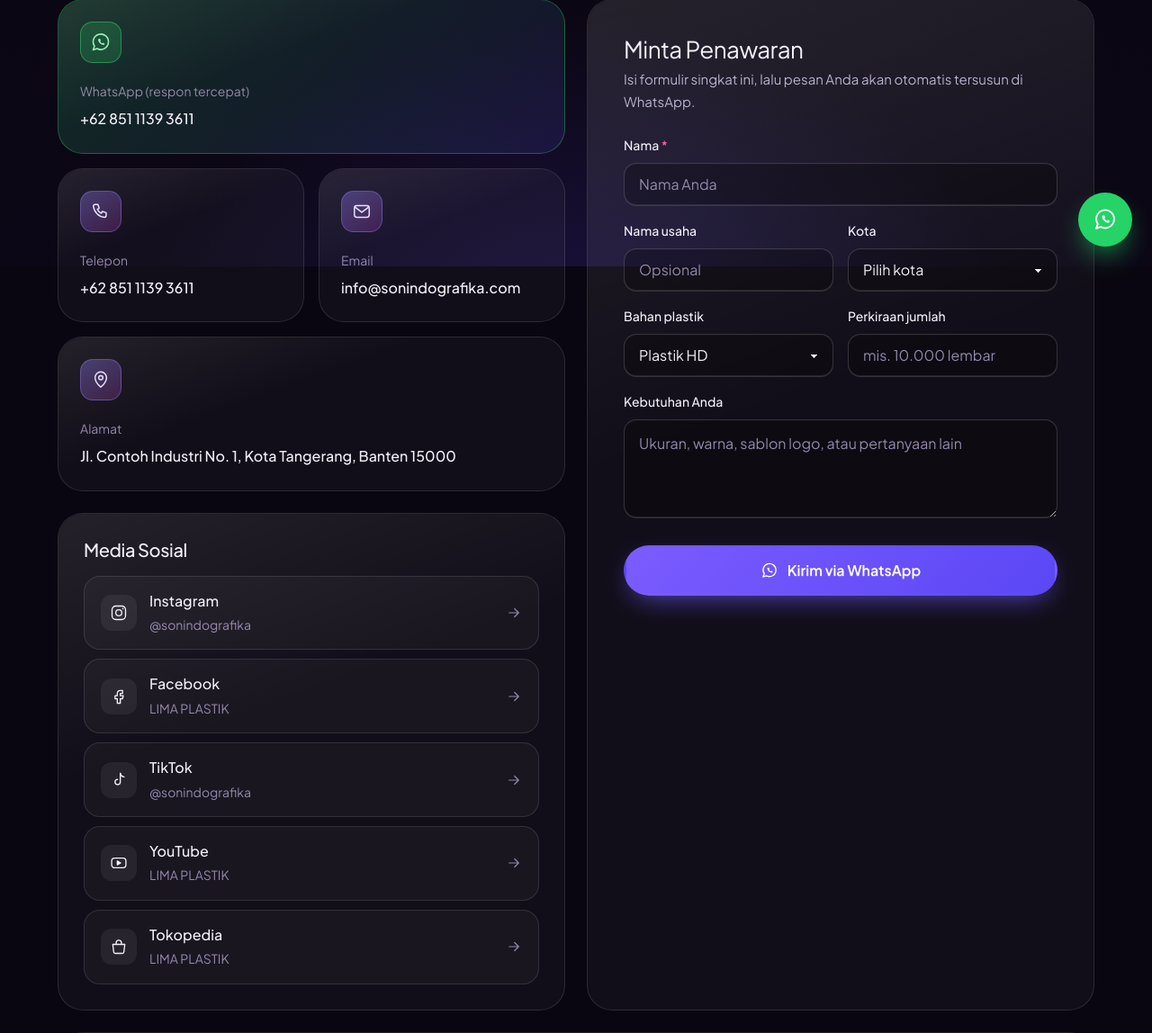
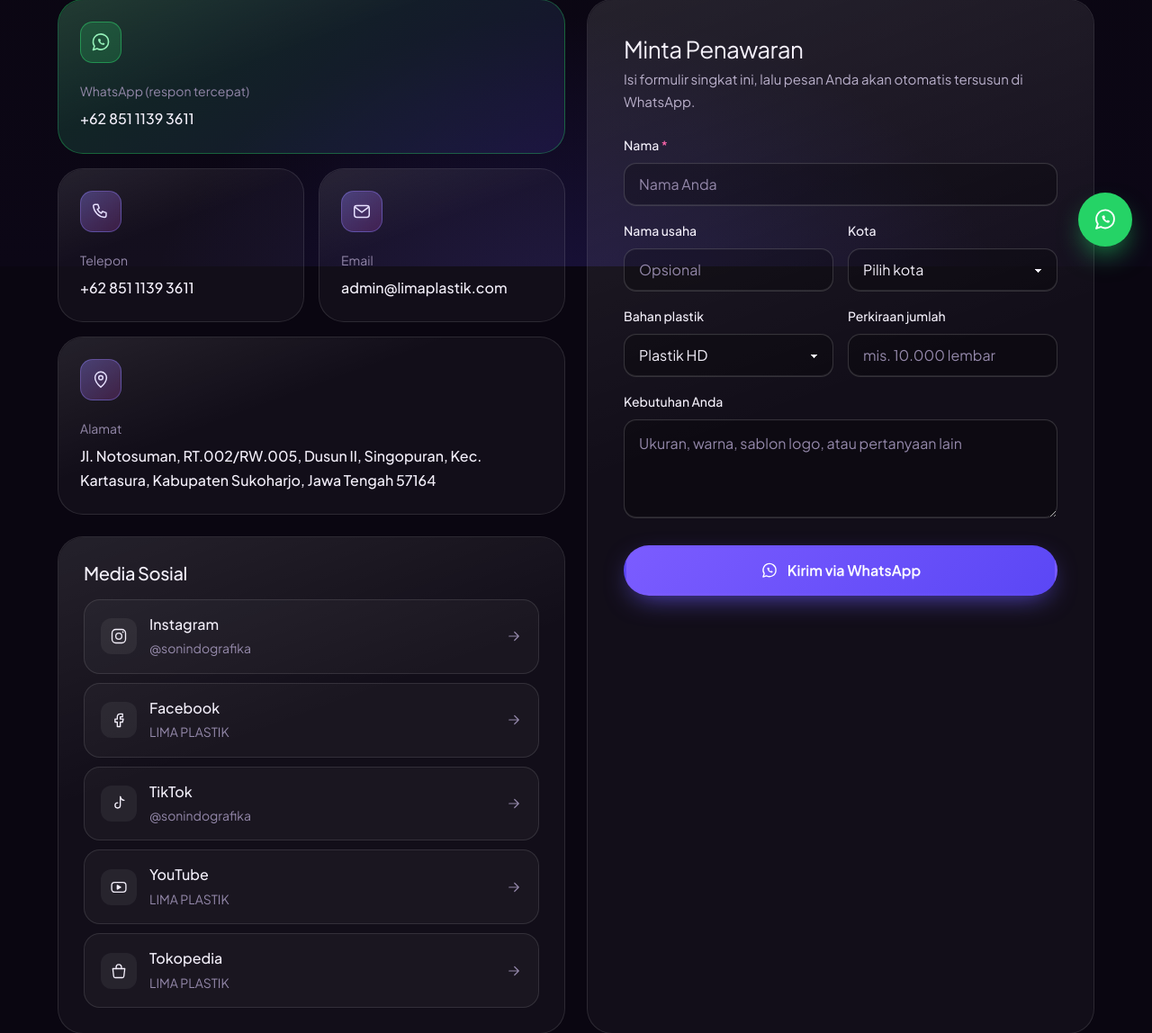
Before and after one commit to dyahayudr/sonindografika, a Node server app: page /kontak in a window 1280 px wide. Shown: the part 504-1652 px from the top of the page at 90% size. Run offline with Node 20, Linux system fonts and the light colour scheme; style sheets or scripts are compiled from the project's sources; some libraries are stand-ins or nearby versions.

Commit message:
Alamat, peta, dan email asli LIMA PLASTIK
Alamat: Jl. Notosuman, RT.002/RW.005, Dusun II, Singopuran, Kec. Kartasura, Kab. Sukoharjo, Jawa Tengah 57164. Peta embed di koordinat -7.5493543,110.746806 dan tombol 'Buka di Google Maps' ke maps.app.goo.gl/joNv26CNAwLaZeGb9. Email admin@limaplastik.com. Meta geo & schema (GeoCoordinates, hasMap) disesuaikan.

Co-Authored-By: Claude Opus 5.5 <noreply@anthropic.com>

```diff
--- a/data/site.js
+++ b/data/site.js
@@ -15,16 +15,19 @@ const site = {
   whatsapp: '6285111393611', // format internasional tanpa "+" dan tanpa spasi → wa.me/6285111393611
   whatsappDisplay: '+62 851 1139 3611',
   phone: '+62 851 1139 3611',
-  email: 'info@sonindografika.com',
+  email: 'admin@limaplastik.com',
   address: {
-    street: 'Jl. Contoh Industri No. 1',
-    locality: 'Kota Tangerang',
-    region: 'Banten',
-    postalCode: '15000',
+    street: 'Jl. Notosuman, RT.002/RW.005, Dusun II, Singopuran, Kec. Kartasura',
+    locality: 'Kabupaten Sukoharjo',
+    region: 'Jawa Tengah',
+    postalCode: '57164',
     country: 'ID',
   },
-  // Teks yang dipakai untuk peta Google Maps (bisa alamat lengkap / nama tempat)
-  mapsQuery: 'Tangerang, Banten',
+  // Titik peta (koordinat tempat "LIMA PLASTIK" di Google Maps) untuk embed di halaman Kontak
+  mapsQuery: '-7.5493543,110.746806',
+  geo: { lat: -7.5493543, lng: 110.746806 },
+  // Link "Buka di Google Maps"
+  mapsUrl: 'https://maps.app.goo.gl/joNv26CNAwLaZeGb9',
   hours: [
     { days: 'Senin – Jumat', time: '08.00 – 17.00' },
     { days: 'Sabtu', time: '08.00 – 14.00' },
--- a/server.js
+++ b/server.js
@@ -104,6 +104,8 @@ const orgSchema = {
     postalCode: site.address.postalCode,
     addressCountry: site.address.country,
   },
+  geo: { '@type': 'GeoCoordinates', latitude: site.geo.lat, longitude: site.geo.lng },
+  hasMap: site.mapsUrl,
   areaServed: site.areas.map((a) => ({ '@type': 'City', name: a })),
   sameAs: site.socials.map((s) => s.url),
   makesOffer: Object.values(materials).map((m) => ({
--- a/views/kontak.ejs
+++ b/views/kontak.ejs
@@ -96,11 +96,11 @@
 
   <div class="container">
     <div class="map-wrap reveal">
-      <iframe title="Peta lokasi <%= site.name %>" src="https://www.google.com/maps?q=<%= encodeURIComponent(site.mapsQuery) %>&output=embed" loading="lazy" referrerpolicy="no-referrer-when-downgrade" allowfullscreen></iframe>
+      <iframe title="Peta lokasi <%= site.name %>" src="https://www.google.com/maps?q=<%= encodeURIComponent(site.mapsQuery) %>&z=16&output=embed" loading="lazy" referrerpolicy="no-referrer-when-downgrade" allowfullscreen></iframe>
       <div class="map-overlay">
         <strong><%= site.name %></strong>
         <p><%= site.fullAddress %></p>
-        <a class="link-arrow" href="https://www.google.com/maps/search/?api=1&query=<%= encodeURIComponent(site.mapsQuery) %>" target="_blank" rel="noopener">Buka di Google Maps <%- include('partials/icon', { name: 'arrow', s: 16 }) %></a>
+        <a class="link-arrow" href="<%= site.mapsUrl %>" target="_blank" rel="noopener">Buka di Google Maps <%- include('partials/icon', { name: 'arrow', s: 16 }) %></a>
       </div>
     </div>
 
--- a/views/partials/head.ejs
+++ b/views/partials/head.ejs
@@ -8,8 +8,10 @@
   <% if (typeof noindex !== 'undefined' && noindex) { %><meta name="robots" content="noindex"><% } else { %><meta name="robots" content="index, follow, max-image-preview:large"><% } %>
   <link rel="canonical" href="<%= canonical %>">
   <meta name="theme-color" content="#0b0612">
-  <meta name="geo.region" content="ID-JK">
-  <meta name="geo.placename" content="Jabodetabek">
+  <meta name="geo.region" content="ID-JT">
+  <meta name="geo.placename" content="Kartasura, Sukoharjo">
+  <meta name="geo.position" content="<%= site.geo.lat %>;<%= site.geo.lng %>">
+  <meta name="ICBM" content="<%= site.geo.lat %>, <%= site.geo.lng %>">
 
   <meta property="og:type" content="<%= typeof ogType !== 'undefined' ? ogType : 'website' %>">
   <meta property="og:site_name" content="<%= site.name %>">
```
